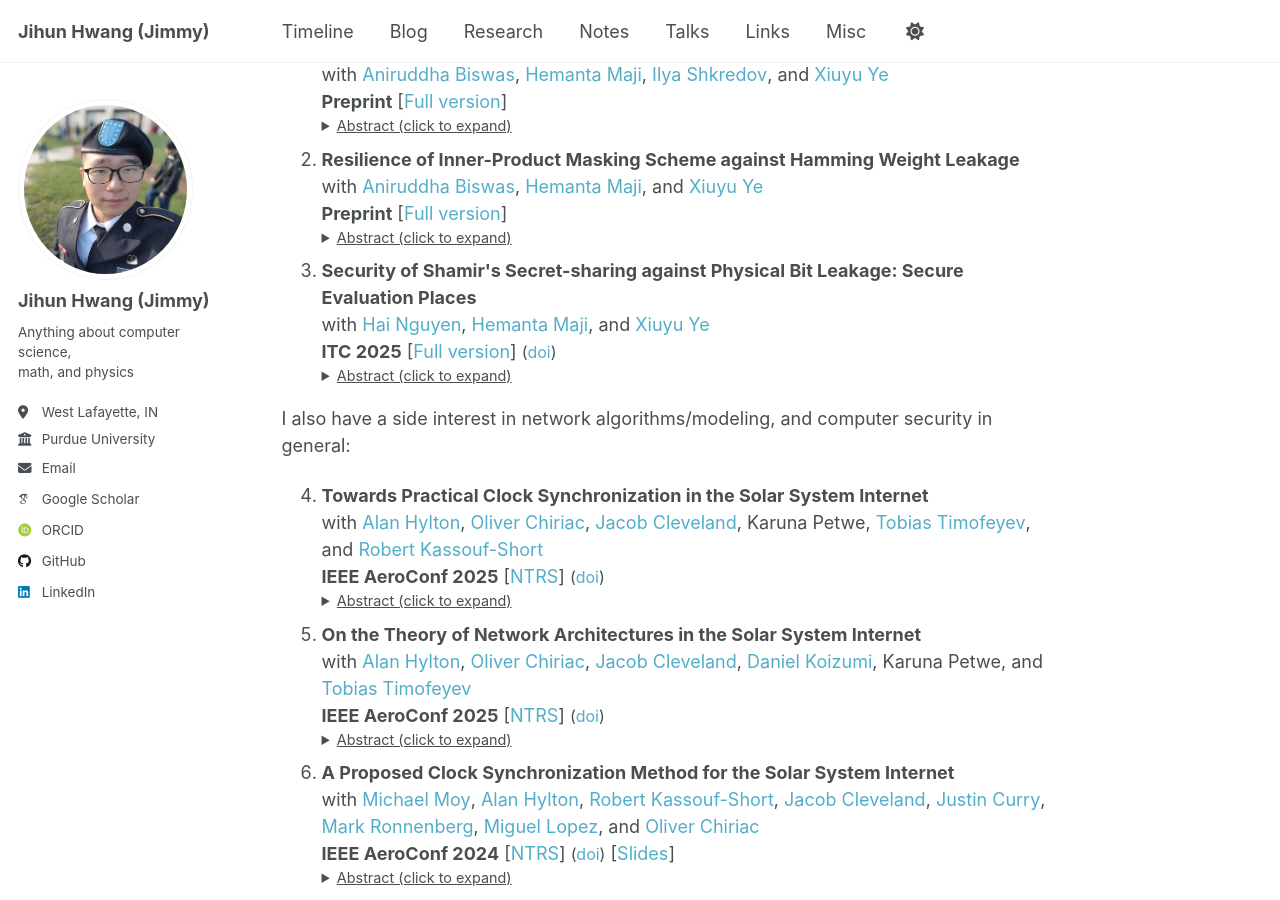
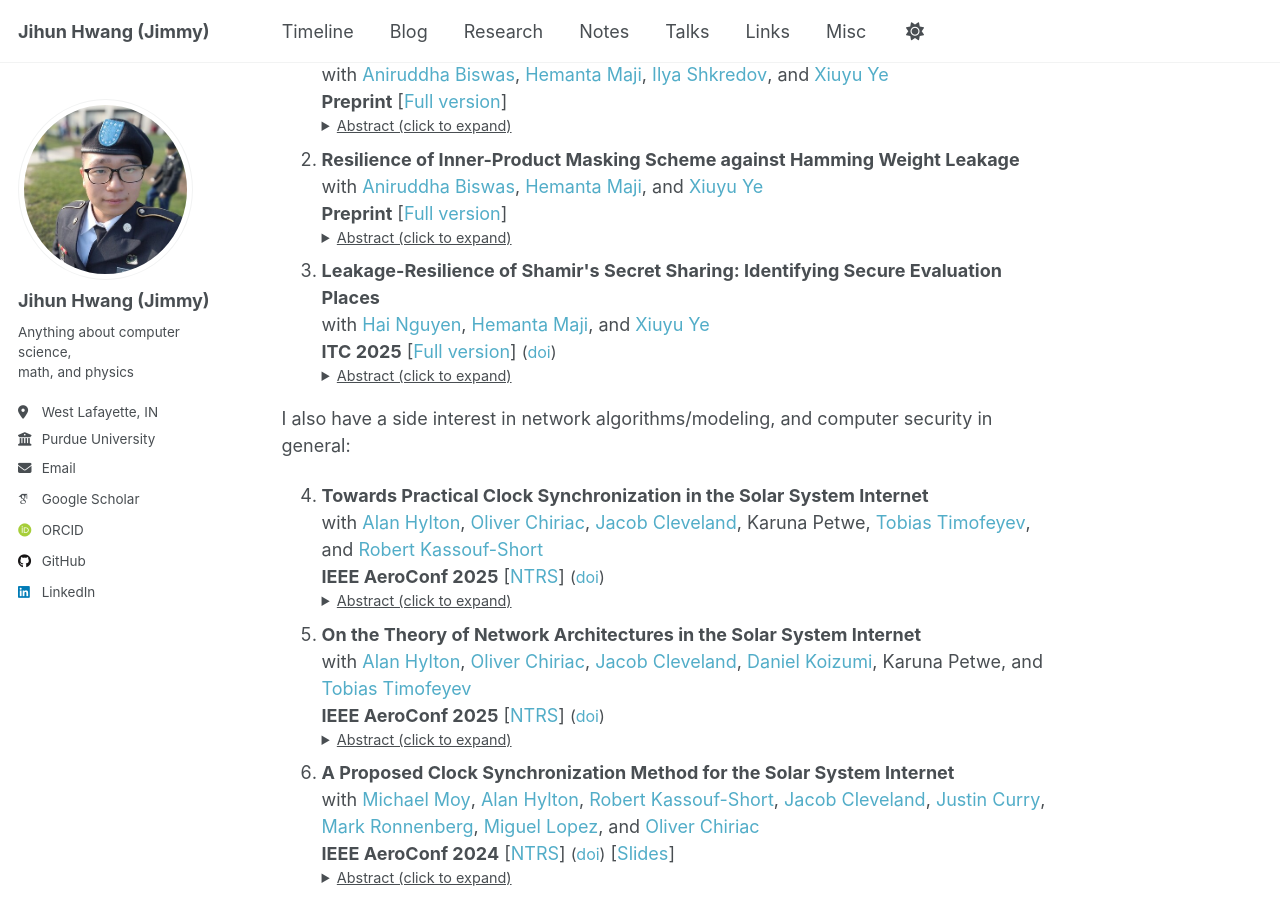
Before and after one commit to jihunhwang/jihunhwang.github.io, a Jekyll site: the page built from _pages/research.md, in a window 1280 px wide and 900 px high, scrolled down 373 px. Built offline with Jekyll 4.4.1, drawn with Linux system fonts in a browser that asks for light colours; some web fonts are replaced.

Commit message:
fixed typos

```diff
--- a/_data/publications_phd.yml
+++ b/_data/publications_phd.yml
@@ -24,7 +24,7 @@
     - "Additive masking is a widely used countermeasure against side-channel attacks in which a secret is additively split into multiple random shares. However, over binary fields, the number of 1's in the binary representation (i.e., the Hamming weight) of the shares reveals information about the original secret. Inner product masking scheme has been proposed as a promising alternative that is secure against such information leakage."
     - "In this work, we establish that inner product masking over a binary extension field is provably secure against Hamming weight leakage, and it translates into security against arbitrary symmetric function leakage from the shares. In addition, we present an efficiently computable score function that quantifies its security against leakages, enabling users to test and certify its security. Finally, we derive a relationship between the leakage resilience of inner-product masking and additive masking over an arbitrary field; they are at least as secure as additive masking. Our approach is Fourier-analytic and involves estimating spectral norms of the Hamming slice by studying Krawtchouk polynomials."
 
-- title: "Security of Shamir's Secret-sharing against Physical Bit Leakage: Secure Evaluation Places"
+- title: "Leakage-Resilience of Shamir's Secret Sharing: Identifying Secure Evaluation Places"
   coauthors:
     - "Hai Nguyen"
     - "Hemanta Maji"
@@ -33,8 +33,8 @@
   full_version: "https://www.cs.purdue.edu/homes/hmaji/papers/HMNY24.pdf"
   venue: "ITC 2025"
   abstract:
-    - "Can Shamir’s secret-sharing protect its secret even when all shares are partially compromised?"
-    - "For instance, repairing Reed-Solomon codewords, when possible, recovers the entire secret in the corresponding Shamir’s secret sharing. Yet, Shamir’s secret sharing mitigates various side-channel threats, depending on where its `secret-sharing polynomial` is evaluated. Although most evaluation places yield secure schemes, none are known explicitly; even techniques to identify them are unknown. Our work initiates research into such classifier constructions and derandomization objectives. "
+    - "Can Shamir's secret-sharing protect its secret even when all shares are partially compromised?"
+    - 'For instance, repairing Reed-Solomon codewords, when possible, recovers the entire secret in the corresponding Shamir’s secret sharing. Yet, Shamir’s secret sharing mitigates various side-channel threats, depending on where its secret-sharing polynomial is evaluated. Although most evaluation places yield secure schemes, none are known explicitly; even techniques to identify them are unknown. Our work initiates research into such classifier constructions and derandomization objectives.'
     - "In this work, we focus on Shamir’s scheme over prime fields, where every share is required to reconstruct the secret. We investigate the security of these schemes against single-bit probes into shares stored in their native binary representation. Technical analysis is particularly challenging when dealing with Reed-Solomon codewords over prime fields, as observed recently in the code repair literature. Furthermore, ensuring the statistical independence of the leakage from the secret necessitates the elimination of any subtle correlations between them. "
     - "In this context, we present: 1) An efficient algorithm to classify evaluation places as secure or vulnerable against the least-significant-bit leakage. 2) Modulus choices where the classifier above extends to any single-bit probe per share. 3) Explicit modulus choices and secure evaluation places for them.  On the way, we discover new bit-probing attacks on Shamir’s scheme, revealing surprising correlations between the leakage and the secret, leading to vulnerabilities when choosing evaluation places naïvely."
     - "Our results rely on new techniques to analyze the security of secret-sharing schemes against side-channel threats. We connect their leakage resilience to the orthogonality of square wave functions, which, in turn, depends on the 2-adic valuation of rational approximations. These techniques, novel to the security analysis of secret sharings, can potentially be of broader interest."
```
Also changed, not shown: _bibliography/references.bib (deleted, +0 -14 lines), _pages/talks.md (+2 -2 lines), _pages/timeline.md (+2 -1 lines).
